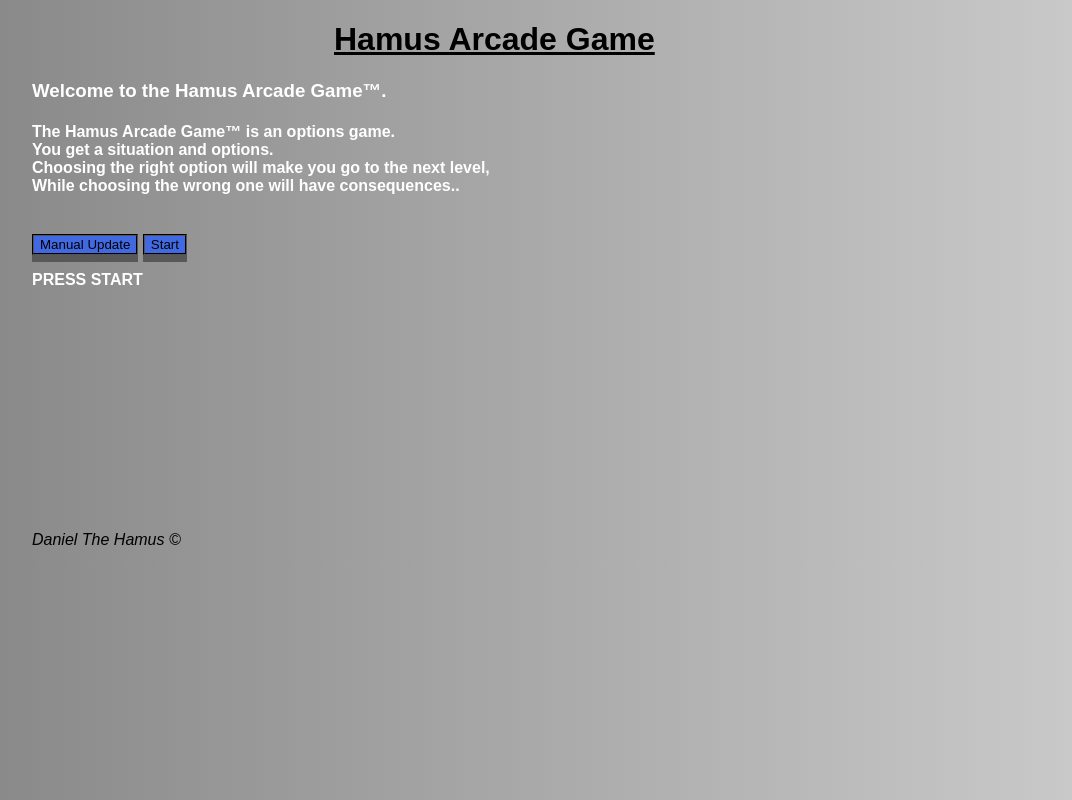
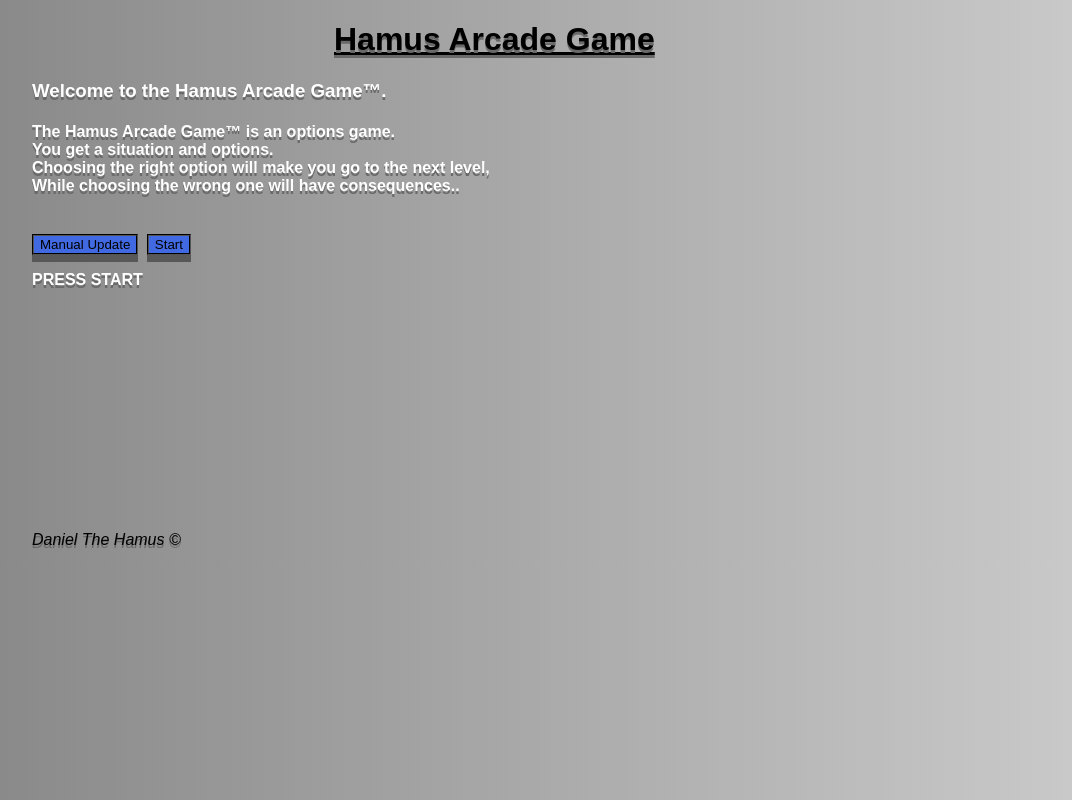
Before and after one commit to FerretBoiX/FerretBoiX.github.io, a plain HTML site: page index.html in a window 1280 px wide. Shown: the whole page, without its empty margins (32-1104 px from the left). Drawn offline with Linux system fonts and the light colour scheme.

Commit message:
Add shadow

```diff
--- a/style.css
+++ b/style.css
@@ -1,10 +1,16 @@
 body {
+    text-shadow: 0 3px dimgray;
     font-family: Arial, Helvetica, sans-serif;
     color: white;
     margin-left: 5%;
 }
 
+p {
+    text-shadow: 0 3px dimgray;
+}
+
 .btn {
+    margin-right: 4px;
     box-shadow: 0 7px rgb(88, 88, 88);
     background-color: royalblue;
     border-style: groove;
```
